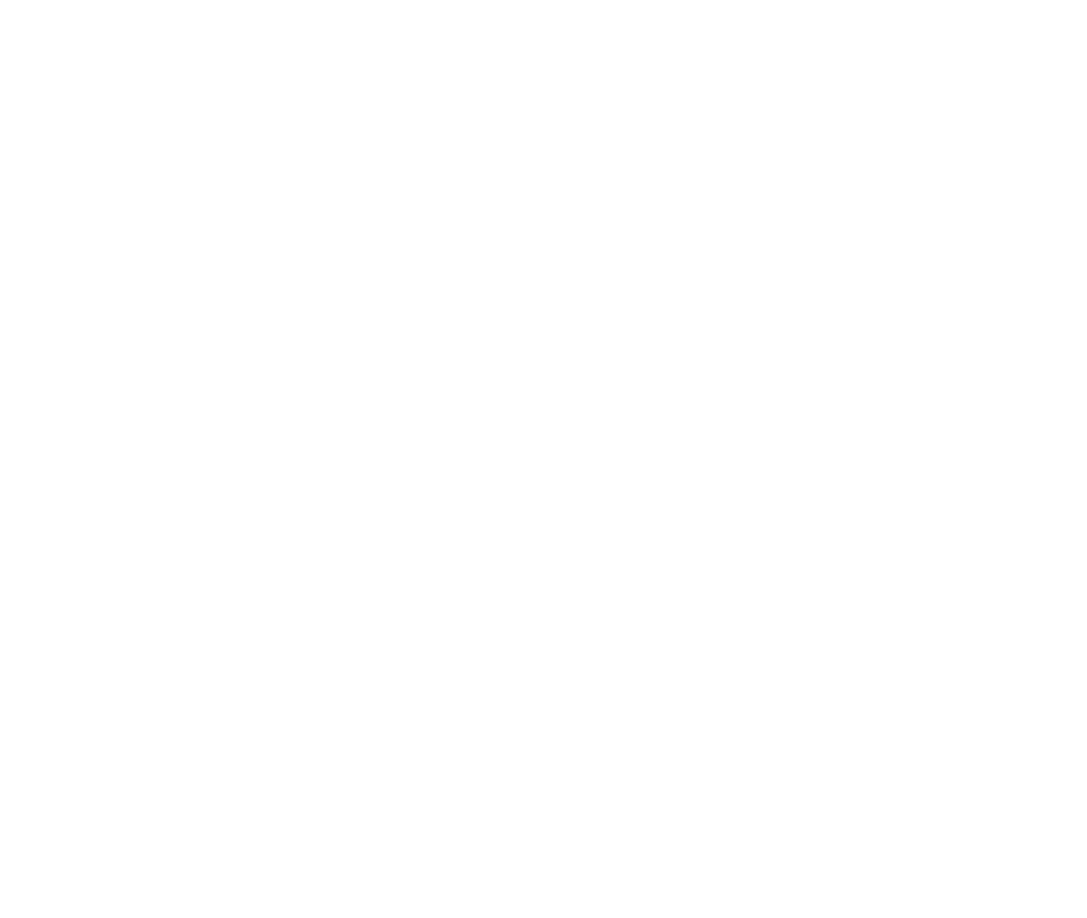
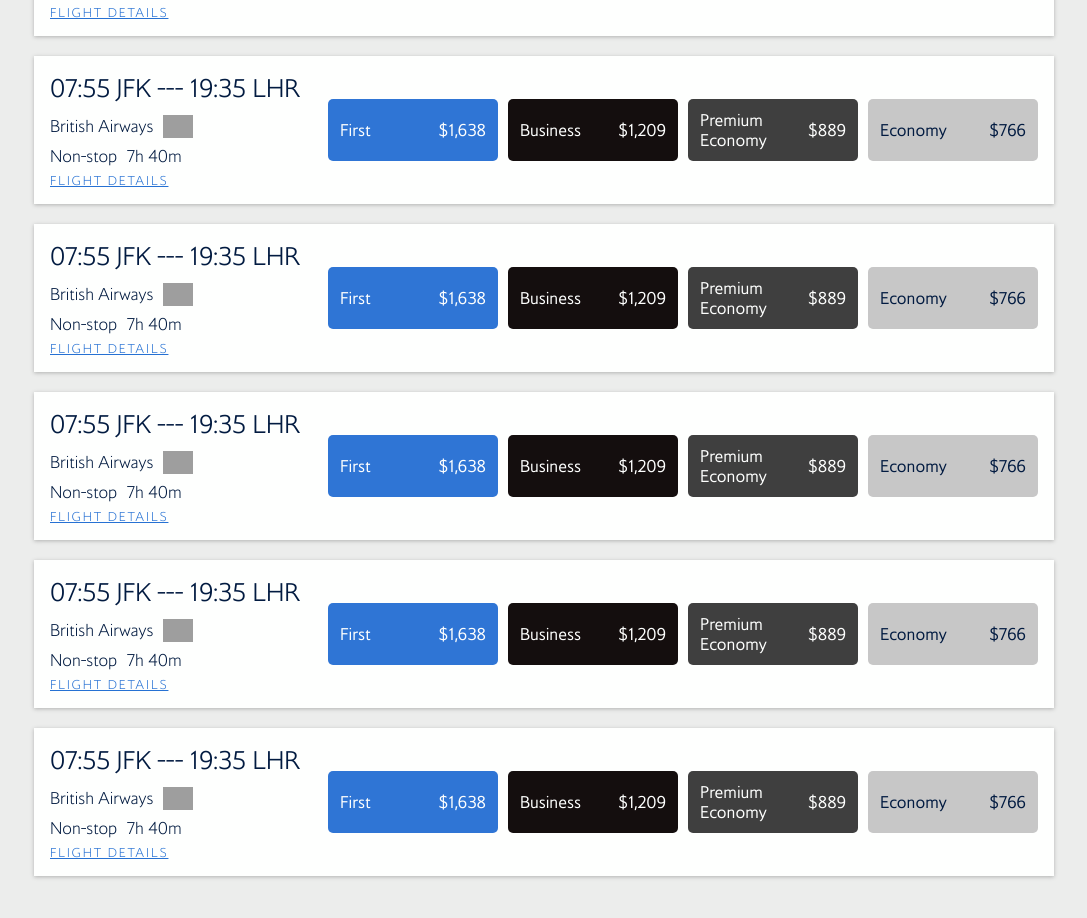
Before and after one commit to yuli-trub/ba-industry-project-client, a React (Create React App) app: page /flight in a window 1280 px wide. Shown: the part 1094-2012 px from the top of the page, without its empty margins (96-1183 px from the left). Before the commit the page ends 815 px from the top, so only its background shows below. Built offline with nearby package versions, Linux system fonts and the light colour scheme; grey boxes are pictures that could not be loaded.

Commit message:
buggy code

```diff
--- a/src/App.js
+++ b/src/App.js
@@ -7,22 +7,12 @@
 import { useState } from "react";
 
 function App() {
-  const [isFirstHovered, setIsFirstHovered] = useState(false);
-
   return (
     <BrowserRouter>
       <Header />
       <Routes>
         <Route path="/" element={<SearchPage />} />
-        <Route
-          path="/flight"
-          element={
-            <ListPage
-              isFirstHovered={isFirstHovered}
-              setIsFirstHovered={setIsFirstHovered}
-            />
-          }
-        />
+        <Route path="/flight" element={<ListPage />} />
       </Routes>
       <Footer />
     </BrowserRouter>
--- a/src/components/FlightOption/FlightOption.js
+++ b/src/components/FlightOption/FlightOption.js
@@ -1,6 +1,7 @@
 import "./FlightOption.scss";
 import { Link } from "react-router-dom";
 import { useState, useEffect } from "react";
+import Modal from "../Modal/Modal";
 
 const FlightOption = ({ isFirstHovered, setIsFirstHovered }) => {
   const amenities = [
@@ -17,6 +18,11 @@
   ];
 
   const [currentAmenityIndex, setCurrentAmenityIndex] = useState(0);
+  const [modalIsShown, setModalIsShown] = useState(false);
+
+  const clickHandler = () => {
+    setModalIsShown(true);
+  };
 
   useEffect(() => {
     if (isFirstHovered) {
@@ -66,6 +72,7 @@
                 className="option__button option__button--first"
                 onMouseEnter={() => setIsFirstHovered(true)}
                 onMouseLeave={() => setIsFirstHovered(false)}
+                onClick={clickHandler}
               >
                 <p className="option__class">First</p>
                 <p className="option__price">$1,638</p>
@@ -85,6 +92,7 @@
             </Link>
           </div>
         </div>
+        {modalIsShown && <Modal setModalIsShown={setModalIsShown} />}
       </section>
     </>
   );
--- a/src/components/Modal/Modal.js
+++ b/src/components/Modal/Modal.js
@@ -32,7 +32,7 @@
 import ribbon from "../../assets/icons/ribbon.svg";
 import { Link } from "react-router-dom";
 
-const Modal = ({ isFirstHovered, setIsFirstHovered }) => {
+const Modal = ({ setModalIsShown }) => {
   const [showPreFlight, setShowPreFlight] = useState(true);
   const [showInFlight, setShowInFlight] = useState(false);
 
@@ -61,6 +61,7 @@
   const imagesEconomy = [ec_img1, ec_img2, ec_img3, ec_img4];
 
   return (
+    <div className="modal-wrap">
       <section className="modal">
         <header className="modal__header">
           <div className="modal__header__timing">
@@ -72,20 +73,19 @@
           </div>
           <p className="modal__header__duration">Non-stop 6h 40m</p>
           <p className="modal__header__link">FLIGHT DETAILS</p>
-        <button className="modal__header__btn">Select this flight</button>
+          <button
+            onClick={setModalIsShown(false)}
+            className="modal__header__btn"
+          >
+            Select this flight
+          </button>
         </header>
         <div className="classes">
           <div className="classes__classes">
             <div className="classes__firstclass">
-            {isFirstHovered && (
-              <p className="classes__animation">Free On-Board Drink</p>
-            )}
-
               <Link
                 onClick={handleFirstClass}
                 className="classes__button classes__button--first"
-              onMouseEnter={() => setIsFirstHovered(true)}
-              onMouseLeave={() => setIsFirstHovered(false)}
               >
                 <p className="classes__class">First</p>
                 <p className="classes__price">$1,638</p>
@@ -96,7 +96,9 @@
                   alt="value ribbon"
                   className="classes__value-icon"
                 />
-              <p className="classes__value-text">Voted best value for money</p>
+                <p className="classes__value-text">
+                  Voted best value for money
+                </p>
               </div>
             </div>
             <Link className="classes__button classes__button--business">
@@ -136,7 +138,9 @@
                 In-flight amenities
               </li>
             </ul>
-          <ul className={`features ${showPreFlight ? "" : "features--hidden"}`}>
+            <ul
+              className={`features ${showPreFlight ? "" : "features--hidden"}`}
+            >
               <li className="features__item">
                 <img src={point} alt="user" className="features__icon" />
                 <p className="features__text">
@@ -166,7 +170,9 @@
                 <p className="features__text">Lounge access</p>
               </li>
             </ul>
-          <ul className={`features ${showInFlight ? "" : "features--hidden"}`}>
+            <ul
+              className={`features ${showInFlight ? "" : "features--hidden"}`}
+            >
               <li className="features__item">
                 <img src={macbook} alt="laptop" className="features__icon" />
                 <p className="features__text">
@@ -197,8 +203,8 @@
               <li className="features__item">
                 <img src={restaurant} alt="food" className="features__icon" />
                 <p className="features__text">
-                Premium multi-course dining experience, with express and sleeper
-                options to fit your needs
+                  Premium multi-course dining experience, with express and
+                  sleeper options to fit your needs
                 </p>
               </li>
               <li className="features__item">
@@ -209,14 +215,22 @@
                 </p>
               </li>
               <li className="features__item">
-              <img src={sanitizer} alt="sanitizer" className="features__icon" />
+                <img
+                  src={sanitizer}
+                  alt="sanitizer"
+                  className="features__icon"
+                />
                 <p className="features__text">
                   Amenity kit, bedding and pillow designed for you by The White
                   Company
                 </p>
               </li>
               <li className="features__item">
-              <img src={briefcase} alt="briefcase" className="features__icon" />
+                <img
+                  src={briefcase}
+                  alt="briefcase"
+                  className="features__icon"
+                />
                 <p className="features__text">
                   Increased overhead locker space for your belongings
                 </p>
@@ -261,7 +275,9 @@
                 In-flight amenities
               </li>
             </ul>
-          <ul className={`features ${showPreFlight ? "" : "features--hidden"}`}>
+            <ul
+              className={`features ${showPreFlight ? "" : "features--hidden"}`}
+            >
               <li className="features__item">
                 <img src={point} alt="user" className="features__icon" />
                 <p className="features__text">
@@ -269,7 +285,9 @@
                 </p>
               </li>
             </ul>
-          <ul className={`features ${showInFlight ? "" : "features--hidden"}`}>
+            <ul
+              className={`features ${showInFlight ? "" : "features--hidden"}`}
+            >
               <li className="features__item">
                 <img src={door} alt="door" className="features__icon" />
                 <p className="features__text">
@@ -285,7 +303,11 @@
                 </p>
               </li>
               <li className="features__item">
-              <img src={briefcase} alt="briefcase" className="features__icon" />
+                <img
+                  src={briefcase}
+                  alt="briefcase"
+                  className="features__icon"
+                />
                 <p className="features__text">
                   Increased overhead locker space for your belongings
                 </p>
@@ -297,6 +319,7 @@
           </div>
         </div>
       </section>
+    </div>
   );
 };
 
--- a/src/components/Modal/Modal.scss
+++ b/src/components/Modal/Modal.scss
@@ -1,8 +1,21 @@
 @use "../../styles/partials/variables" as *;
 @use "../../styles//partials/mixins" as *;
 
+.modal-wrap {
+  position: absolute;
+  top: 0;
+  left: 0;
+  width: 100%;
+  height: 100%;
+  @include flex(center, center, row);
+  padding-top: 10rem;
+
+  background-color: rgba(35, 41, 64, 0.7);
+}
+
 .modal {
   width: 102.4rem;
+  height: 100%;
   //   height: 94.4rem;
   padding-bottom: 10rem;
   margin: 0 auto;
--- a/src/pages/ListPage/ListPage.js
+++ b/src/pages/ListPage/ListPage.js
@@ -7,12 +7,8 @@
 import rightArrow from "../../assets/icons/right-arrow.svg";
 import leftArrow from "../../assets/icons/left-arrow.svg";
 
-const ListPage = ({ isFirstHovered, setIsFirstHovered }) => {
-  const [modalIsShown, setModalIsShown] = useState(false);
-
-  const clickHandler = () => {
-    setModalIsShown(true);
-  };
+const ListPage = () => {
+  const [isFirstHovered, setIsFirstHovered] = useState(false);
 
   return (
     <section className="list">
@@ -86,19 +82,42 @@
           <p className="times__direct">Direct Flights</p>
           <p className="times__departures">London Heathrow (LHR) Departures</p>
 
-          <FlightOption
-            isFirstHovered={isFirstHovered}
-            setIsFirstHovered={setIsFirstHovered}
-          />
+          <div className="all">
+            <FlightOption
+              isFirstHovered={isFirstHovered}
+              setIsFirstHovered={setIsFirstHovered}
+            />
+            <FlightOption
+              isFirstHovered={isFirstHovered}
+              setIsFirstHovered={setIsFirstHovered}
+            />
+            <FlightOption
+              isFirstHovered={isFirstHovered}
+              setIsFirstHovered={setIsFirstHovered}
+            />
+            <FlightOption
+              isFirstHovered={isFirstHovered}
+              setIsFirstHovered={setIsFirstHovered}
+            />
+            <FlightOption
+              isFirstHovered={isFirstHovered}
+              setIsFirstHovered={setIsFirstHovered}
+            />
+            <FlightOption
+              isFirstHovered={isFirstHovered}
+              setIsFirstHovered={setIsFirstHovered}
+            />
+            <FlightOption
+              isFirstHovered={isFirstHovered}
+              setIsFirstHovered={setIsFirstHovered}
+            />
+            <FlightOption
+              isFirstHovered={isFirstHovered}
+              setIsFirstHovered={setIsFirstHovered}
+            />
+          </div>
         </div>
       </div>
-      <button onClick={clickHandler}>Show modal</button>
-      {modalIsShown && (
-        <Modal
-          isFirstHovered={isFirstHovered}
-          setIsFirstHovered={setIsFirstHovered}
-        />
-      )}
     </section>
   );
 };
--- a/src/pages/ListPage/ListPage.scss
+++ b/src/pages/ListPage/ListPage.scss
@@ -133,3 +133,10 @@
     margin-bottom: 2rem;
   }
 }
+
+.all {
+  display: flex;
+  flex-direction: column;
+  gap: 2rem;
+  margin-bottom: 5rem;
+}
```
Lines whose indentation alone changed are shown as unchanged.
